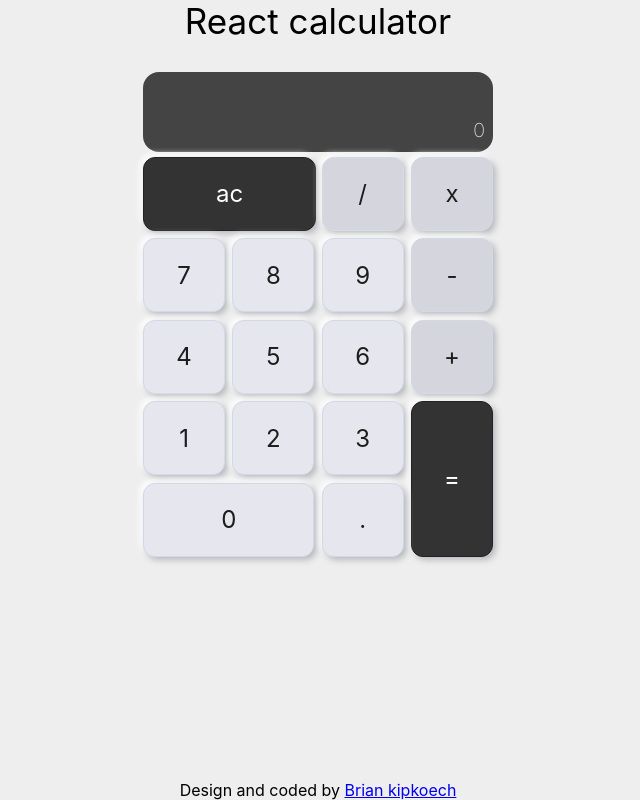
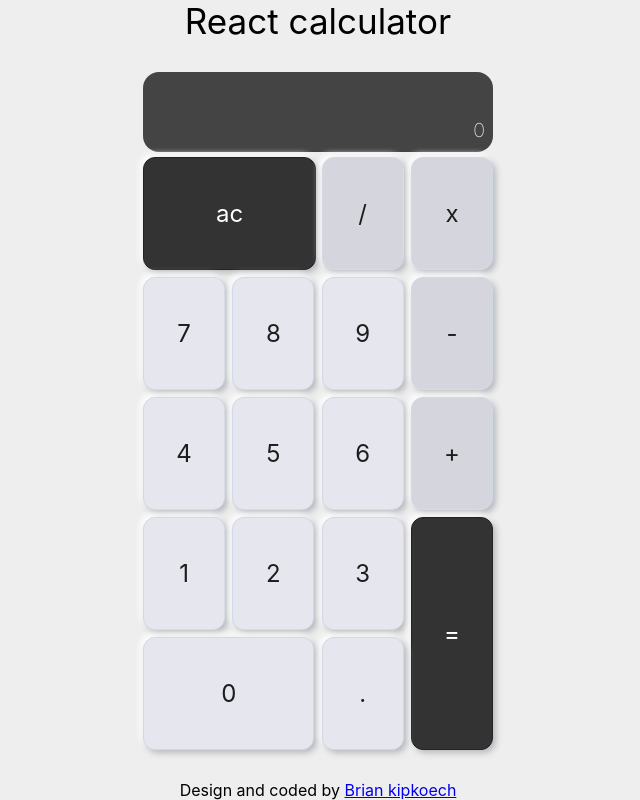
Before and after one commit to Brian-kipkoech-mutai/React-calculator, a React (Create React App) app: page / in a window 1280 px wide. Shown: the whole page, without its empty margins (322-962 px from the left). Built offline with nearby package versions, Linux system fonts and the light colour scheme.

Commit message:
adjusting the dimenstion of the calculator

```diff
--- a/src/appstyling/caculator.css
+++ b/src/appstyling/caculator.css
@@ -8,8 +8,10 @@
    display: flex;
    justify-content: space-between;
    align-items: center;
+   width: 100svw;
    height: 100svh;
    background-color: rgb(238, 238, 238);
+
  }
 
  .title{
@@ -19,6 +21,10 @@
  .outerDiv{
 
     flex-grow: 1;
+
+    display: flex;
+    flex-direction: column;
+
 
 
  }
@@ -55,11 +61,11 @@
 
  }
  .buttons-view{
+flex-grow: 1;
    margin: 0 auto;
  color: #ffffff;
  max-width: 350px;
  width: calc(100vw);
- height: 400px;
  font-size: 1.5em;
  display: grid;
  grid-template-columns: repeat(4, 1fr);
```
